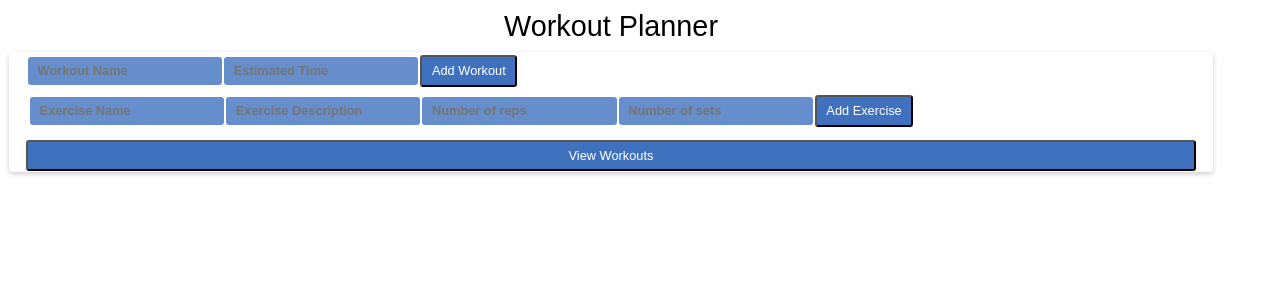
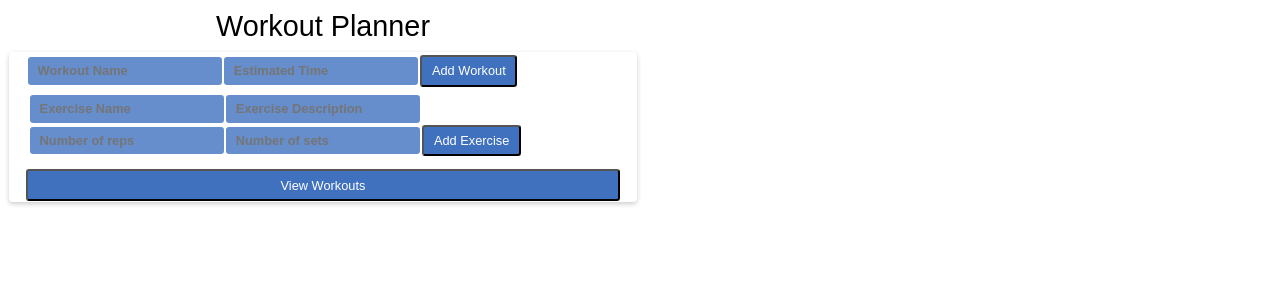
Before and after one commit to rlopez4042/WorkoutPlannerClient, a React (Create React App) app: page /#/exercise in a window 1280 px wide. Before the commit this address led to /#/. Shown: the top 300 px of the page. Built offline with nearby package versions, Linux system fonts and the light colour scheme.

Commit message:
formatting

```diff
--- a/src/components/form.js
+++ b/src/components/form.js
@@ -31,7 +31,6 @@ function Form() {
 
   const handleSubmit = event => {
     event.preventDefault()
-    //console.log("workout: ", workout)
     fetch(`${apiUrl}/workout`, {
       headers: {
         'Content-Type': 'application/json'
@@ -46,7 +45,6 @@ function Form() {
   }
 
   function editWorkout(event) {
-    //console.log("event: ", event.target.value)
     setWorkoutToEdit(event.target.value)
   }
 
@@ -54,7 +52,8 @@ function Form() {
     setWorkoutToDelete(event.target.value)
     fetch(`${apiUrl}/${event.target.value}`, {
       headers: {
-        'Content-Type': 'application/json'
+        'Content-Type': 'application/json',
+        'Accept': 'application/json'
       },
       method: 'DELETE',
     })
--- a/src/index.css
+++ b/src/index.css
@@ -16,7 +16,7 @@
 
 
 body {
-  width: 95vw;
+  max-width: 50vw;
   height: 97vh;
 }
 
```
